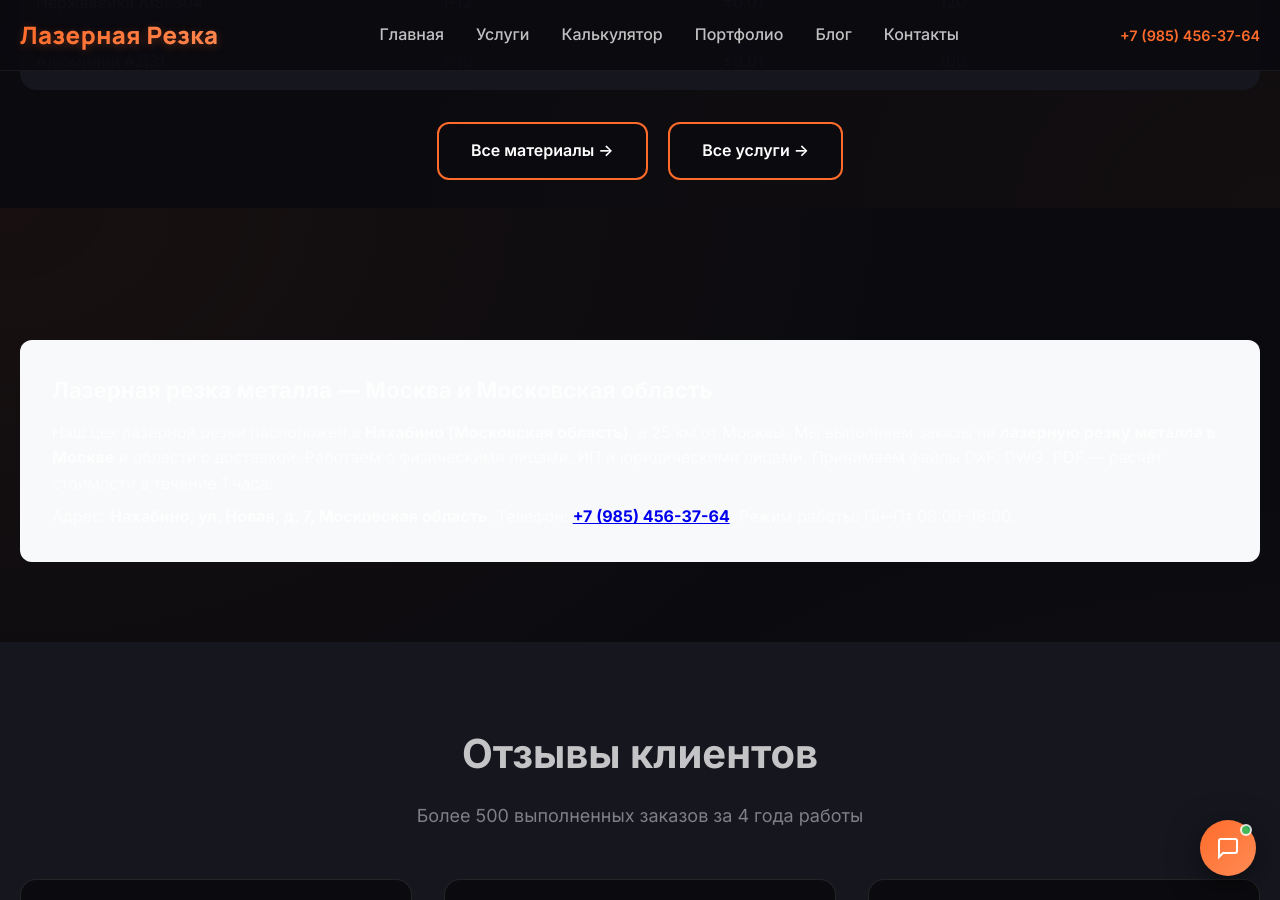
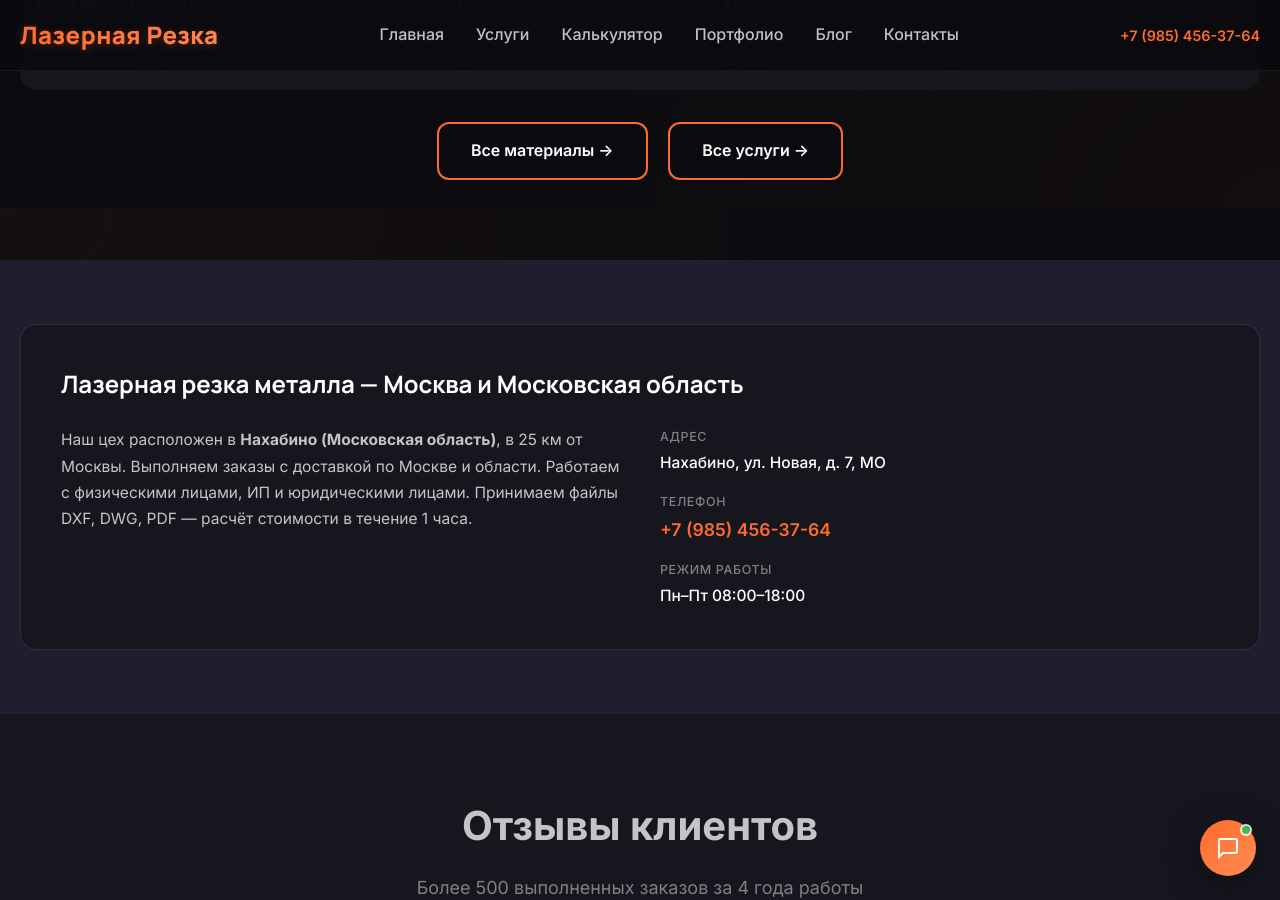
Before and after one commit to kaylas000/lazer-rezka, a Jekyll site: the page built from index.html, in a window 1280 px wide and 900 px high, scrolled down 3392 px. Built offline with Jekyll 4.4.1, drawn with Linux system fonts in a browser that asks for light colours.

Commit message:
fix: geo-info block styled correctly for dark theme
Previous version used hard-coded light background (#f8f9fa)
which clashed with the site's dark theme. Replaced with
proper dark-themed component using CSS variables.

Co-authored-by: kaylas000 <kaylas000@users.noreply.github.com>

```diff
--- a/assets/css/main.css
+++ b/assets/css/main.css
@@ -2749,6 +2749,91 @@ a, button, .card, .service-card, .advantage, .step {
 }
 
 
+/* Geo Info Section */
+.geo-info {
+  padding: 64px 0;
+  background: var(--bg-elevated);
+}
+
+.geo-info-inner {
+  background: var(--bg-surface);
+  border: 1px solid var(--border-default);
+  border-radius: var(--radius-lg);
+  padding: 40px;
+}
+
+.geo-info-title {
+  font-family: var(--font-display);
+  font-size: 1.5rem;
+  font-weight: 700;
+  color: var(--text-primary);
+  margin-bottom: 24px;
+}
+
+.geo-info-grid {
+  display: grid;
+  grid-template-columns: 1fr 1fr;
+  gap: 40px;
+  align-items: start;
+}
+
+.geo-info-text p {
+  color: var(--text-secondary);
+  line-height: 1.7;
+  font-size: 0.97rem;
+}
+
+.geo-info-contacts {
+  display: flex;
+  flex-direction: column;
+  gap: 16px;
+}
+
+.geo-contact-item {
+  display: flex;
+  flex-direction: column;
+  gap: 4px;
+}
+
+.geo-contact-label {
+  font-size: 0.78rem;
+  color: var(--text-muted);
+  text-transform: uppercase;
+  letter-spacing: 0.05em;
+  font-weight: 500;
+}
+
+.geo-contact-value {
+  font-size: 0.97rem;
+  color: var(--text-primary);
+  font-weight: 500;
+}
+
+.geo-contact-phone {
+  color: var(--accent-orange);
+  text-decoration: none;
+  font-size: 1.1rem;
+  font-weight: 600;
+  transition: color var(--transition);
+}
+
+.geo-contact-phone:hover {
+  color: var(--accent-light);
+}
+
+@media (max-width: 768px) {
+  .geo-info-inner {
+    padding: 24px;
+  }
+  .geo-info-grid {
+    grid-template-columns: 1fr;
+    gap: 24px;
+  }
+  .geo-info-title {
+    font-size: 1.2rem;
+  }
+}
+
 /* Reviews Section */
 .reviews {
   padding: 80px 0;
--- a/index.html
+++ b/index.html
@@ -220,10 +220,27 @@ keywords: "лазерная резка металла, лазерная резк
 
 <section class="geo-info">
   <div class="container">
-    <div class="geo-info-content" style="background: #f8f9fa; border-radius: 12px; padding: 32px; margin-bottom: 0;">
-      <h2 style="font-size: 1.4rem; margin-bottom: 12px;">Лазерная резка металла — Москва и Московская область</h2>
-      <p>Наш цех лазерной резки расположен в <strong>Нахабино (Московская область)</strong>, в 25 км от Москвы. Мы выполняем заказы на <strong>лазерную резку металла в Москве</strong> и области с доставкой. Работаем с физическими лицами, ИП и юридическими лицами. Принимаем файлы DXF, DWG, PDF — расчёт стоимости в течение 1 часа.</p>
-      <p style="margin-top: 8px; margin-bottom: 0;">Адрес: <strong>Нахабино, ул. Новая, д. 7, Московская область</strong>. Телефон: <a href="tel:+79854563764"><strong>+7 (985) 456-37-64</strong></a>. Режим работы: Пн–Пт 08:00–18:00.</p>
+    <div class="geo-info-inner">
+      <h2 class="geo-info-title">Лазерная резка металла — Москва и Московская область</h2>
+      <div class="geo-info-grid">
+        <div class="geo-info-text">
+          <p>Наш цех расположен в <strong>Нахабино (Московская область)</strong>, в 25 км от Москвы. Выполняем заказы с доставкой по Москве и области. Работаем с физическими лицами, ИП и юридическими лицами. Принимаем файлы DXF, DWG, PDF — расчёт стоимости в течение 1 часа.</p>
+        </div>
+        <div class="geo-info-contacts">
+          <div class="geo-contact-item">
+            <span class="geo-contact-label">Адрес</span>
+            <span class="geo-contact-value">Нахабино, ул. Новая, д. 7, МО</span>
+          </div>
+          <div class="geo-contact-item">
+            <span class="geo-contact-label">Телефон</span>
+            <a href="tel:+79854563764" class="geo-contact-value geo-contact-phone">+7 (985) 456-37-64</a>
+          </div>
+          <div class="geo-contact-item">
+            <span class="geo-contact-label">Режим работы</span>
+            <span class="geo-contact-value">Пн–Пт 08:00–18:00</span>
+          </div>
+        </div>
+      </div>
     </div>
   </div>
 </section>
```
